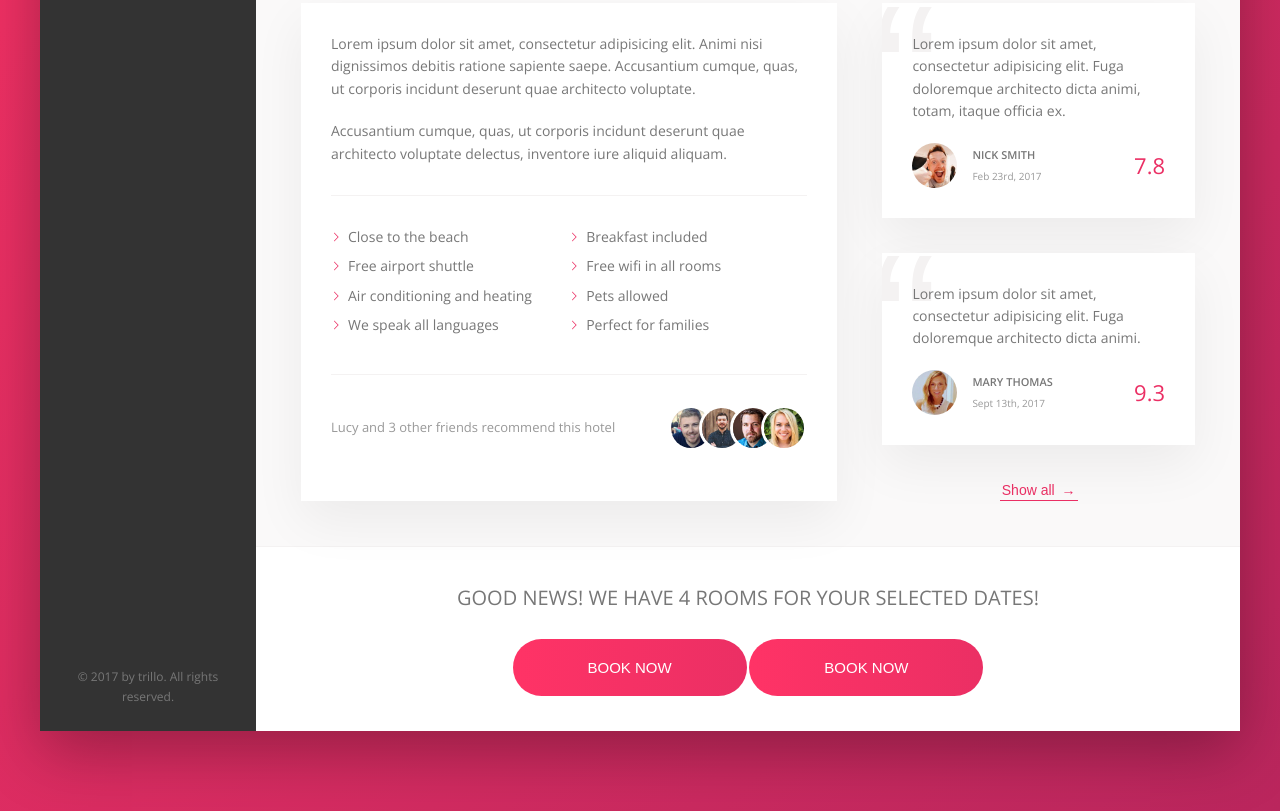
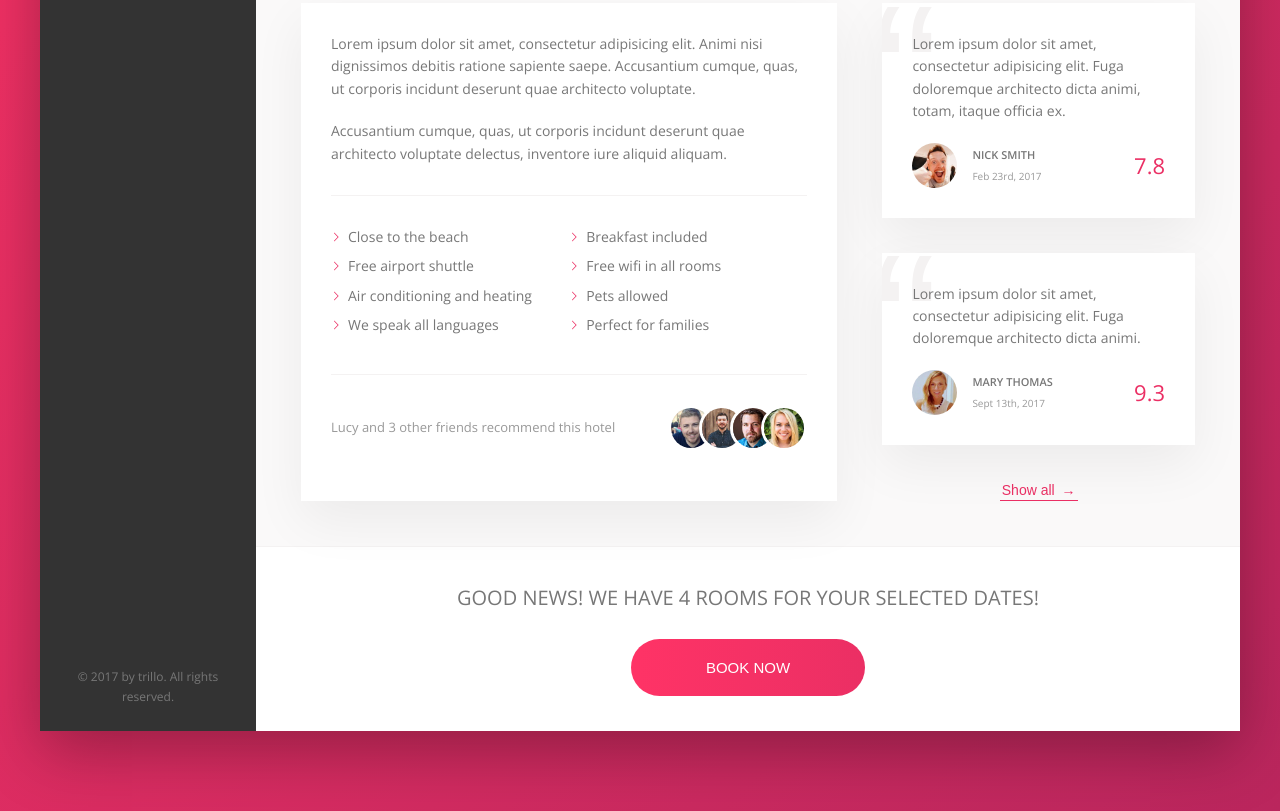
Before and after one commit to Davcode1234/Trillo-app, a website: page index.html in a window 1280 px wide. Shown: the part 644-1455 px from the top of the page. Drawn offline with nearby package versions, Linux system fonts and the light colour scheme.

Commit message:
delete test code

```diff
--- a/index.html
+++ b/index.html
@@ -281,10 +281,6 @@
               <span class="btn__visible">Book now</span>
               <span class="btn__invisible">Only 4 rooms left</span>
             </button>
-            <button class="btn">
-              <span class="btn__visible">Book now</span>
-              <span class="btn__invisible">Only 4 rooms left</span>
-            </button>
           </div>
         </main>
       </div>
```
